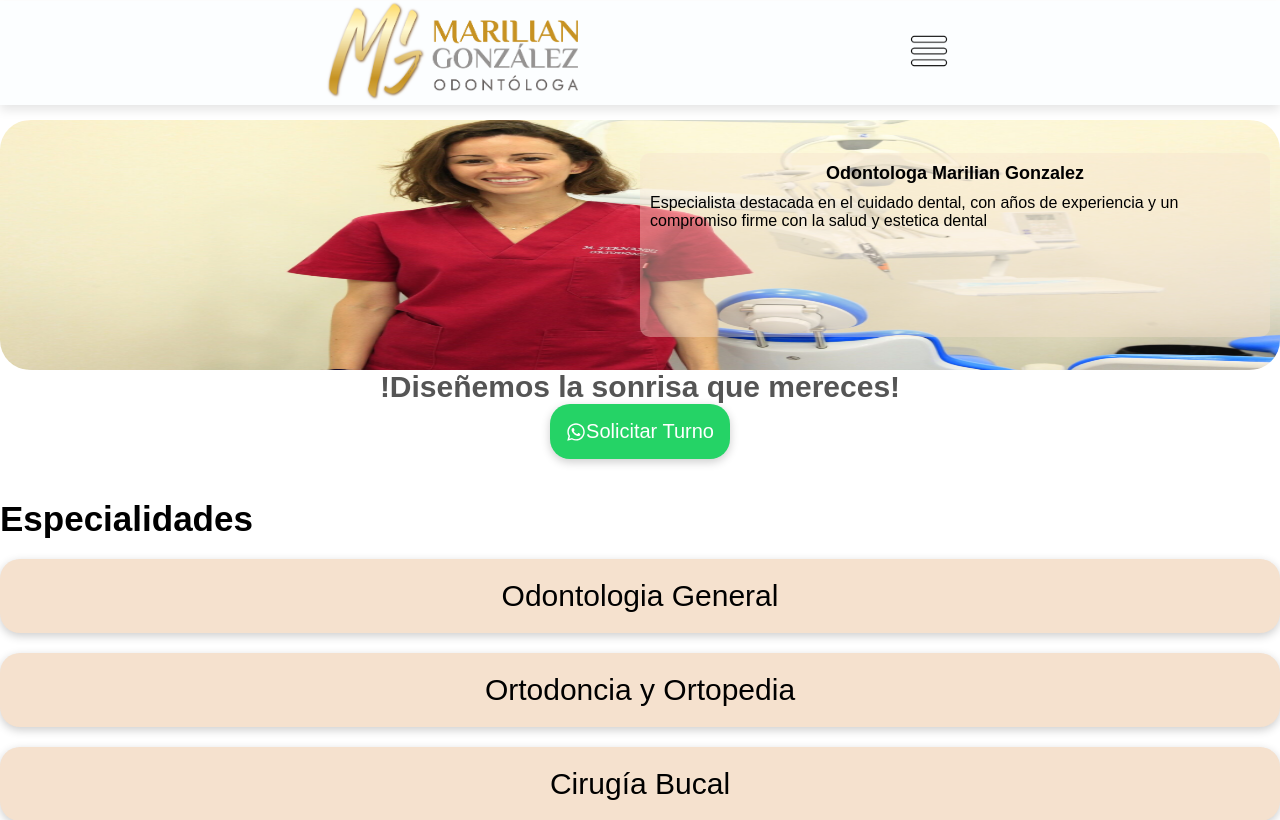
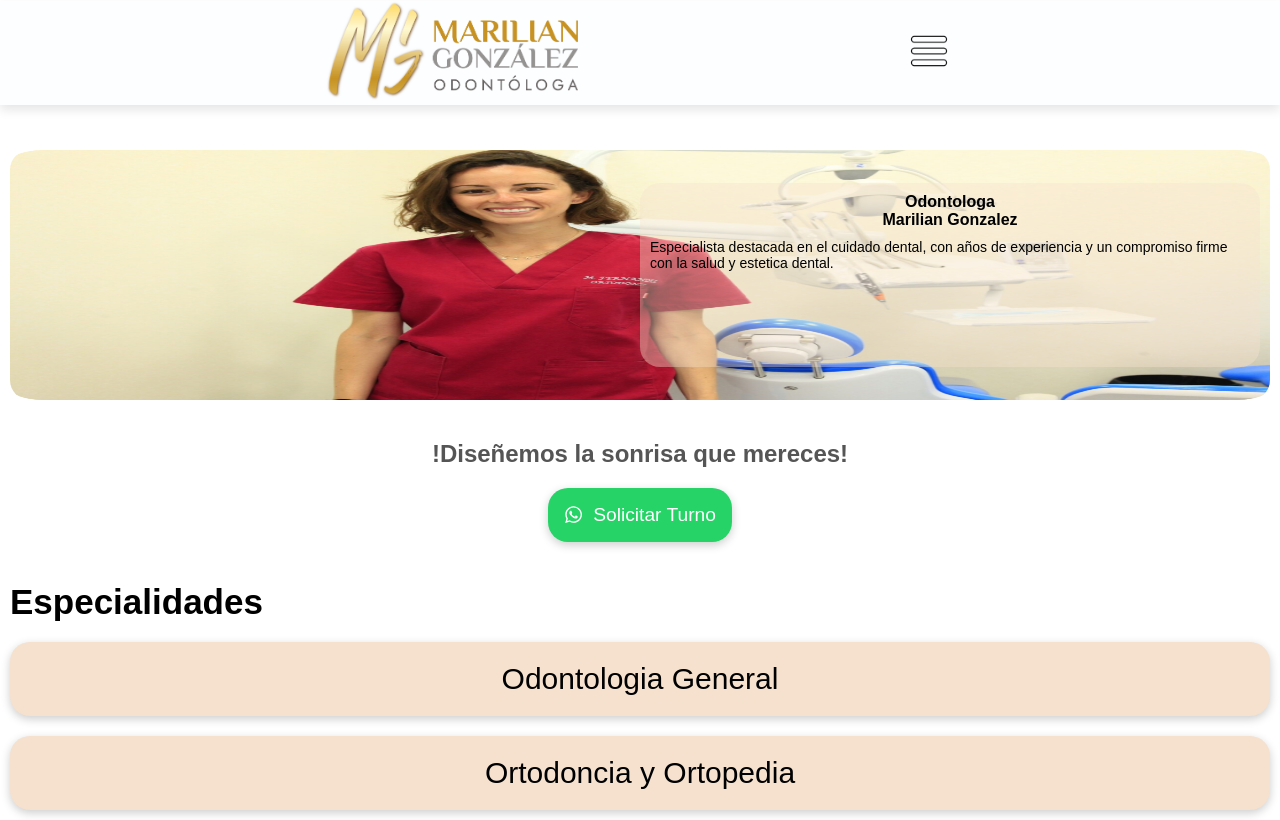
Before and after one commit to HouMengZambrano/proyectoOdontologia, a React (Vite) app in the folder odontologia_marilian_gonzalez/: page / in a window 1280 px wide. Shown: the top 820 px of the page. Built offline with nearby package versions, Linux system fonts and the light colour scheme.

Commit message:
homepag task 2,3,4, and testing 5

```diff
--- a/odontologia_marilian_gonzalez/src/App.css
+++ b/odontologia_marilian_gonzalez/src/App.css
@@ -1,3 +1,4 @@
 .main{
-    margin-top: 120px;
+    margin-top: 140px;
+    padding: 10px;
 }
--- a/odontologia_marilian_gonzalez/src/components/IntroArticle.tsx
+++ b/odontologia_marilian_gonzalez/src/components/IntroArticle.tsx
@@ -7,10 +7,11 @@ const IntroArticle = () => {
     <div className='introArticle'>
         <div className='introArticleCard'>
         <div className ="introArticleCardTitle">
-            Odontologa Marilian Gonzalez
+            <span>Odontologa </span>
+            <span>Marilian Gonzalez</span>
         </div>
         <div className='introArticleCardText'>
-            Especialista destacada en el cuidado dental, con años de experiencia y un compromiso firme con la salud y estetica dental
+            Especialista destacada en el cuidado dental, con años de experiencia y un compromiso firme con la salud y estetica dental.
         </div>
         </div>
     </div>
--- a/odontologia_marilian_gonzalez/src/components/SolicitarTurnoBoton.tsx
+++ b/odontologia_marilian_gonzalez/src/components/SolicitarTurnoBoton.tsx
@@ -6,7 +6,6 @@ const SolicitarTurnoBoton:React.FC = () => {
   const handleClick =()=>{
     window.open('https://wa.me/5491134263038?text=Hola!%20Quiero%20solicitar%20un%20turno.', '_blank')
   }
-
   return (
     <button onClick={handleClick} className="solicitarTurnoBtn" >
         <FaWhatsapp className='whatsappIcon'/>
--- a/odontologia_marilian_gonzalez/src/sytles/IntroArticle.css
+++ b/odontologia_marilian_gonzalez/src/sytles/IntroArticle.css
@@ -1,5 +1,4 @@
 .introArticle{
-    font-family: 'Montserrat', sans-serif;
     background-image: url("../assets/image4.png");
     background-size: 100% 100%;
     height: 250px;
@@ -7,7 +6,7 @@
     display: flex;
     justify-content: right;
     align-items: center;
-    border-radius: 30px;
+    border-radius: 20px;
     padding: 10px;
 }
 
@@ -16,16 +15,18 @@
     height: 80%;
     width: 50%;
     background-color: rgba(245, 225, 206, 0.4);
-    border-radius: 10px;
+    border-radius: 20px;
 }
 
 .introArticleCardTitle{
     font-weight: bold;
-    font-size: 18px;
+    font-size: 16px;
     margin-bottom: 10px;
     text-align: center;
+    display: flex;
+    flex-direction: column;
 }
 
 .introArticleCardText{
-    font-size: 16px;
+    font-size: 14px;
 }
--- a/odontologia_marilian_gonzalez/src/sytles/SloganArticle.css
+++ b/odontologia_marilian_gonzalez/src/sytles/SloganArticle.css
@@ -1,8 +1,7 @@
 .sloganArticle{
-    display: flex;
-    align-items: center;
-    justify-content: center;
+  margin-top: 40px;
 }
+
 .slogan{
     display: flex;
     flex-direction: column;
@@ -13,9 +12,6 @@
 .slogan h2{
     text-align: center;
     color:#555555;
-    font-size: 30px;
-    /* padding-left: 30px;
-    padding-right: 30px; */
-    margin-left: 30px;
-    margin-right: 30px;
+    font-size: 1.5rem;
+    margin-bottom: 20px;
 }
--- a/odontologia_marilian_gonzalez/src/sytles/SolicitarTurnoButton.css
+++ b/odontologia_marilian_gonzalez/src/sytles/SolicitarTurnoButton.css
@@ -3,13 +3,12 @@
     color: white;
     border-radius: 20px;
     padding: 16px;
-    font-size: 20px;
+    font-size: 1.2rem;
     border-color: #25D366;
     display: flex;
     align-items: center;
     border: none;
-    width: 180px;
-    justify-content: space-around;
+    justify-content: space-between;
     cursor: pointer;
     transition: filter 0.3s ease;
     box-shadow: 0 3px 10px rgba(0, 0, 0, 0.2);
@@ -18,3 +17,7 @@
 .solicitarTurnoBtn:hover{
     filter: brightness(105%);
 }
+
+.whatsappIcon{
+    margin-right: 10px;
+}
```
